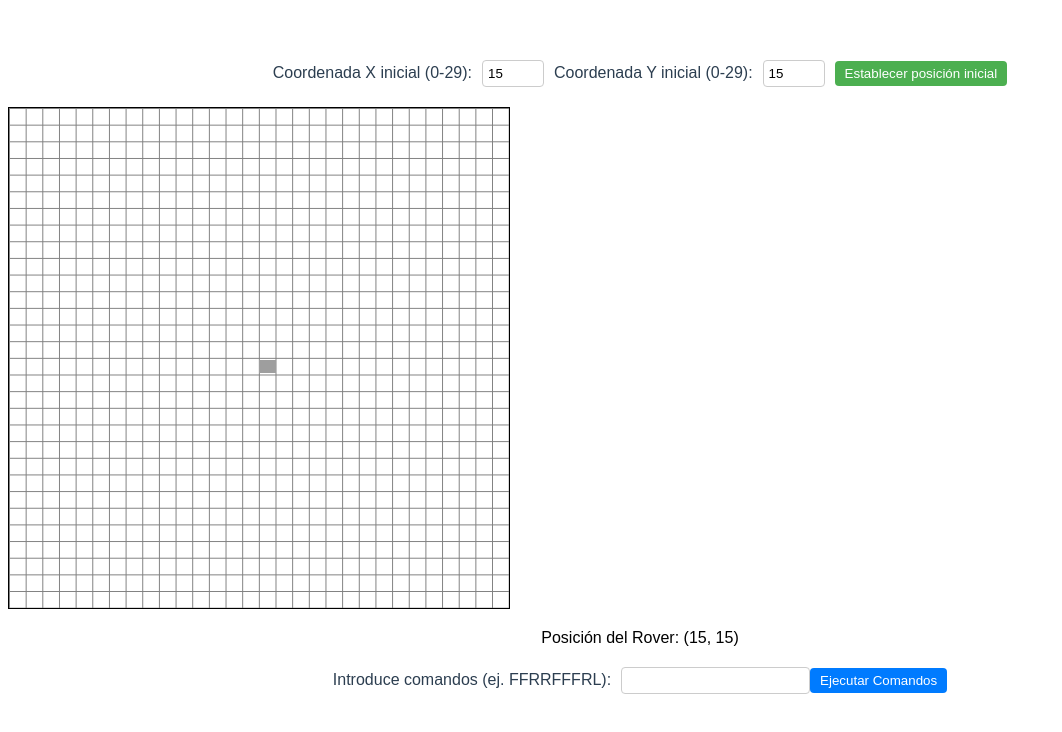
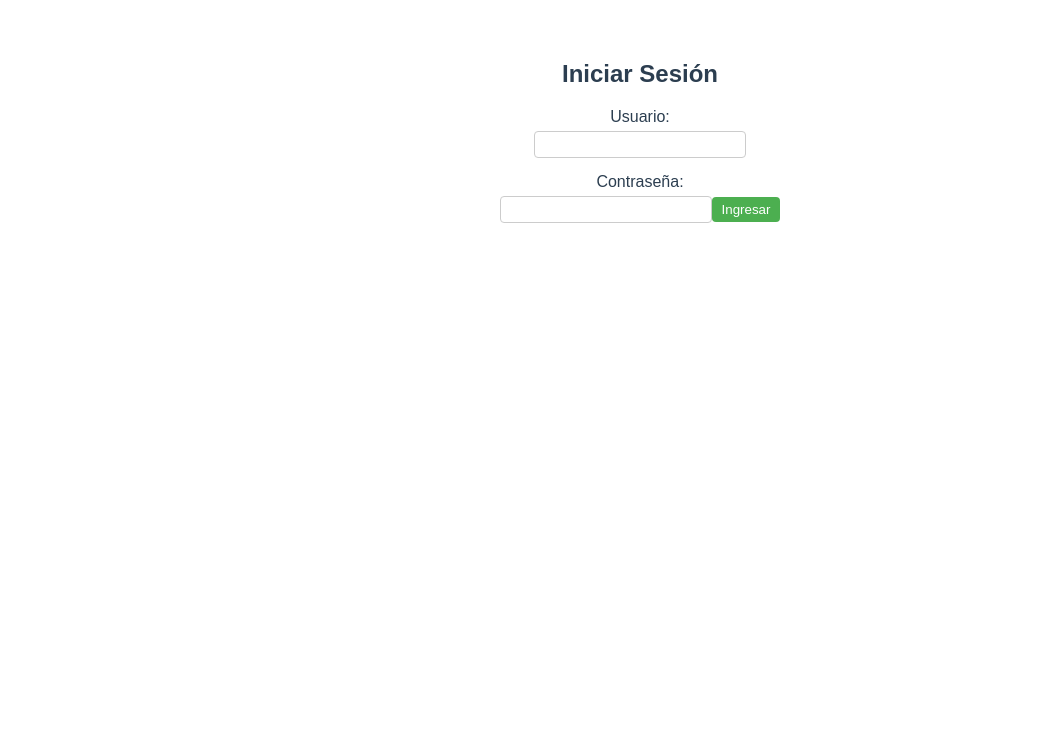
Before and after one commit to adevia/rover-app, a Vue app: page / in a window 1280 px wide. Shown: the top 732 px of the page, without its empty margins (0-1062 px from the left). Built offline with nearby package versions, Linux system fonts and the light colour scheme; grey boxes are pictures that could not be loaded.

Commit message:
Login implemented

```diff
--- a/src/App.vue
+++ b/src/App.vue
@@ -1,27 +1,34 @@
 <template>
   <div id="app">
-    <ActualGrid ref="grid" />
+    <WelcomeLogin v-if="!isLoggedIn" @login-success="isLoggedIn = true" />
+    <ActualGrid v-else ref="grid" />
   </div>
 </template>
 
 <script>
-import ActualGrid from './components/Actual-grid.vue'; // Verifica que la ruta sea correcta
+import ActualGrid from './components/Actual-grid.vue'; // Importar el componente de la cuadrícula
+import WelcomeLogin from './components/WelcomeLogin.vue'; // Asegúrate de la ruta correcta
 
 export default {
   components: {
     ActualGrid,
+    WelcomeLogin, // Registra el nuevo componente
+  },
+  data() {
+    return {
+      isLoggedIn: false, // Estado de autenticación
+    };
   },
 };
 </script>
 
 <style>
-/* Estilos generales para App.vue, si es necesario */
 #app {
-  font-family: Avenir, Helvetica, Arial, sans-serif; /* Fuente general */
-  -webkit-font-smoothing: antialiased; /* Suavizado de texto */
-  -moz-osx-font-smoothing: grayscale; /* Suavizado de texto */
-  text-align: center; /* Alineación de texto */
-  color: #2c3e50; /* Color del texto */
-  margin-top: 60px; /* Espacio superior */
+  font-family: Avenir, Helvetica, Arial, sans-serif;
+  -webkit-font-smoothing: antialiased;
+  -moz-osx-font-smoothing: grayscale;
+  text-align: center;
+  color: #2c3e50;
+  margin-top: 60px;
 }
 </style>
--- a/src/components/Actual-grid.vue
+++ b/src/components/Actual-grid.vue
@@ -5,7 +5,12 @@
     <div class="grid">
       <img
         class="rover"
-        :style="{ top: (y * 16.67) + 'px', left: (x * 16.67) + 'px', transition: 'top 0.2s, left 0.2s' }"
+        :style="{
+          top: (y * 16.67) + 'px',
+          left: (x * 16.67) + 'px',
+          transition: 'top 0.2s, left 0.2s, transform 0.2s',
+          transform: `rotate(${direction * 90}deg)` /* Rotar según dirección */
+        }"
         src="@/assets/mars_rover.png"
         alt="Mars Rover"
       />
@@ -93,27 +98,6 @@ export default {
 </script>
 
 <style>
-.grid {
-  position: relative;
-  width: 500px; /* Tamaño total del tablero */
-  height: 500px;
-  display: grid;
-  grid-template-columns: repeat(30, 1fr); /* 30 columnas */
-  grid-template-rows: repeat(30, 1fr); /* 30 filas */
-  border: 1px solid black; /* Borde del tablero */
-  background: linear-gradient(to right, gray 1px, transparent 1px),
-              linear-gradient(to bottom, gray 1px, transparent 1px);
-  background-size: 16.67px 16.67px; /* Tamaño de las líneas de la cuadrícula */
-}
-
-.rover {
-  position: absolute;
-  width: 16.67px; /* Tamaño del rover */
-  height: 16.67px; /* Tamaño del rover */
-  object-fit: contain; /* Asegura que la imagen mantenga su proporción */
-  transition: top 0.2s, left 0.2s; /* Animación suave para el movimiento */
-}
-
 .initial-coordinates {
   margin-bottom: 20px; /* Espacio entre el campo de entrada y el tablero */
   font-family: Arial, sans-serif; /* Fuente del texto */
@@ -144,6 +128,27 @@ export default {
   background-color: #45a049; /* Color de fondo del botón al pasar el mouse */
 }
 
+.grid {
+  position: relative;
+  width: 500px; /* Tamaño total del tablero */
+  height: 500px;
+  display: grid;
+  grid-template-columns: repeat(30, 1fr); /* 30 columnas */
+  grid-template-rows: repeat(30, 1fr); /* 30 filas */
+  border: 1px solid black; /* Borde del tablero */
+  background: linear-gradient(to right, gray 1px, transparent 1px),
+              linear-gradient(to bottom, gray 1px, transparent 1px);
+  background-size: 16.67px 16.67px; /* Tamaño de las líneas de la cuadrícula */
+}
+
+.rover {
+  position: absolute;
+  width: 16.67px; /* Tamaño del rover */
+  height: 16.67px; /* Tamaño del rover */
+  object-fit: contain; /* Asegura que la imagen mantenga su proporción */
+  transition: top 0.2s, left 0.2s, transform 0.2s; /* Animación suave para el movimiento y rotación */
+}
+
 .coordinates {
   margin-top: 20px; /* Espacio entre el tablero y las coordenadas */
   font-family: Arial, sans-serif; /* Fuente del texto */
--- /dev/null
+++ b/src/components/WelcomeLogin.vue
@@ -0,0 +1,79 @@
+<template>
+  <div class="login-container">
+    <h2>Iniciar Sesión</h2>
+    <form @submit.prevent="handleLogin">
+      <label for="username">Usuario:</label>
+      <input type="text" id="username" v-model="username" required />
+
+      <label for="password">Contraseña:</label>
+      <input type="password" id="password" v-model="password" required />
+
+      <button type="submit">Ingresar</button>
+    </form>
+    <p v-if="errorMsg" class="error">{{ errorMsg }}</p>
+  </div>
+</template>
+
+<script>
+export default {
+  data() {
+    return {
+      username: '',
+      password: '',
+      errorMsg: '',
+    };
+  },
+  methods: {
+    handleLogin() {
+      // Verificar el usuario y la contraseña
+      if (this.username === 'admin' && this.password === 'password') {
+        // Emitir el evento de éxito al iniciar sesión
+        this.$emit('login-success');
+      } else {
+        this.errorMsg = 'Usuario o contraseña incorrectos.';
+      }
+    },
+  },
+};
+</script>
+
+<style>
+.login-container {
+  margin-top: 50px;
+  font-family: Arial, sans-serif;
+}
+
+.login-container h2 {
+  margin-bottom: 20px;
+}
+
+.login-container label {
+  display: block;
+  margin: 5px 0;
+}
+
+.login-container input {
+  padding: 5px;
+  width: 200px;
+  margin-bottom: 10px;
+  border: 1px solid #ccc;
+  border-radius: 4px;
+}
+
+.login-container button {
+  padding: 5px 10px;
+  background-color: #4CAF50;
+  color: white;
+  border: none;
+  border-radius: 4px;
+  cursor: pointer;
+}
+
+.login-container button:hover {
+  background-color: #45a049;
+}
+
+.error {
+  color: red; /* Color para el mensaje de error */
+}
+</style>
```
